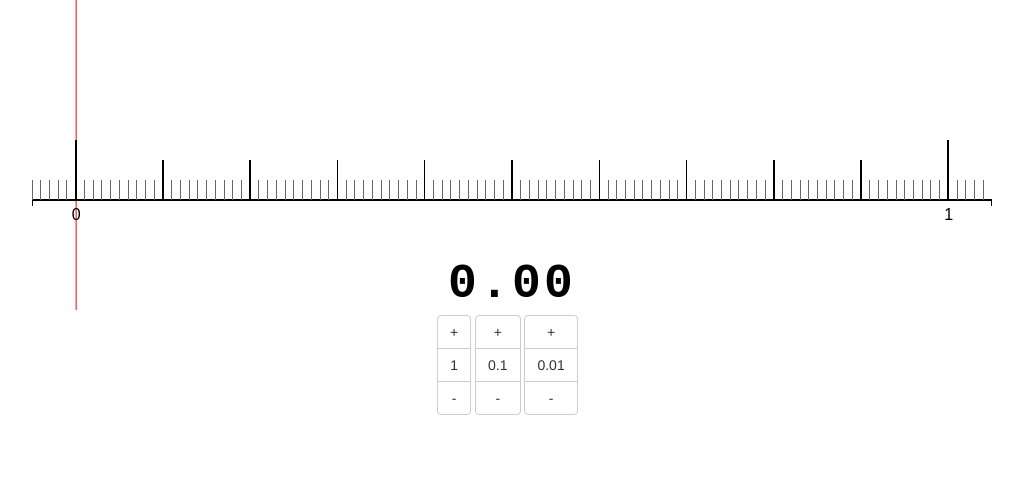
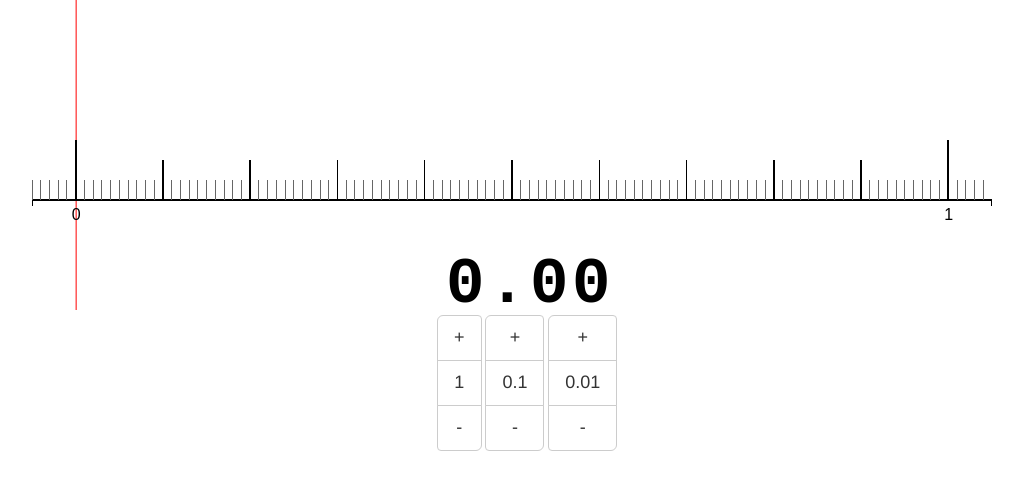
Before and after one commit to qwwqwwq/number_line, a plain HTML site: page index.html in a window 1280 px wide. Shown: the whole page, without its empty margins (23-1046 px from the left). Drawn offline with Linux system fonts and the light colour scheme.

Commit message:
changed sizings

```diff
--- a/css/number_line.css
+++ b/css/number_line.css
@@ -20,5 +20,5 @@
 }
 
 .main {
-    font: bold 48px monospace;
+    font: bold 64px monospace;
 }
--- a/scripts/d3_directive.js
+++ b/scripts/d3_directive.js
@@ -197,7 +197,7 @@ angular.module('d3Directives').directive(
                         .data(numberTexts)
                         .enter()
                         .append("text")
-                        .attr("x", function(d, i) { return ((width/2)-(32*(Math.ceil(numberTexts.length/2)))) + (i*32); })
+                        .attr("x", function(d, i) { return ((width/2)-(36*(Math.ceil(numberTexts.length/2)))) + (i*42); })
                         .attr("y", function(d, i) { return 80; })
                         .attr("dy", ".35em")
                         .attr("class", function(d) {return "main " + d.name;})
@@ -208,9 +208,9 @@ angular.module('d3Directives').directive(
                             .transition()
                             .duration(0)
                             .attr("fill", "red")
-                            .transition().duration(500)
+                            .transition().duration(2000)
                             .attr("fill", "black")
-                            .transition().delay(1000).duration(1000);
+                            .transition().delay(2000).duration(1000);
                     });
 
 
--- a/views/number_line.html
+++ b/views/number_line.html
@@ -9,25 +9,25 @@
 
             <div class="col-lg-4">
                 <div class="btn-group-vertical" role="group" aria-label="...">
-                    <button type="button" class="btn btn-default"
+                    <button type="button" class="btn btn-default btn-lg"
                             ng-click="change(1)">+</button>
-                    <button type="button" class="btn btn-default">1</button>
-                    <button type="button" class="btn btn-default"
+                    <button type="button" class="btn btn-default btn-lg">1</button>
+                    <button type="button" class="btn btn-default btn-lg"
                             ng-click="change(-1)">-</button>
                 </div>
                 <div class="btn-group-vertical" role="group" aria-label="...">
-                    <button type="button" class="btn btn-default"
+                    <button type="button" class="btn btn-default btn-lg"
                             ng-click="change(0.1)">+</button>
-                    <button type="button" class="btn btn-default">0.1</button>
-                    <button type="button" class="btn btn-default"
+                    <button type="button" class="btn btn-default btn-lg">0.1</button>
+                    <button type="button" class="btn btn-default btn-lg"
                             ng-click="change(-0.1)">-</button>
                 </div>
                 <div class="btn-group-vertical" role="group" aria-label="...">
-                    <button type="button" class="btn btn-default"
+                    <button type="button" class="btn btn-default btn-lg"
                             ng-click="change(0.01)">+</button>
 
-                    <button type="button" class="btn btn-default">0.01</button>
-                    <button type="button" class="btn btn-default"
+                    <button type="button" class="btn btn-default btn-lg">0.01</button>
+                    <button type="button" class="btn btn-default btn-lg"
                             ng-click="change(-0.01)">-</button>
                 </div>
             </div>
```
